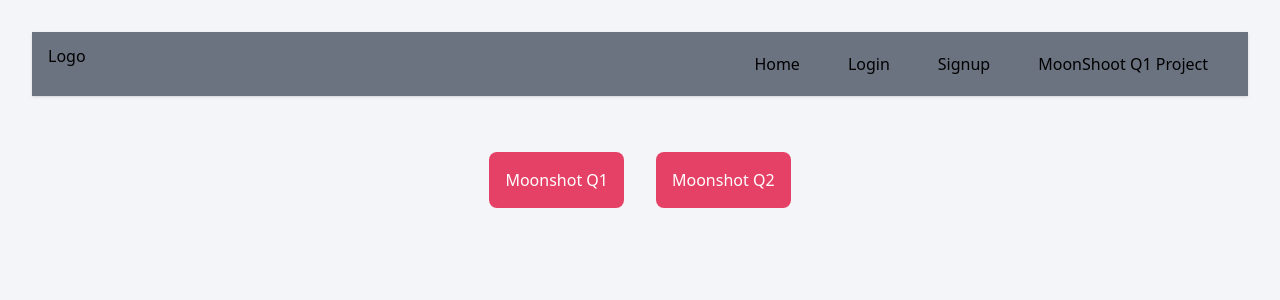
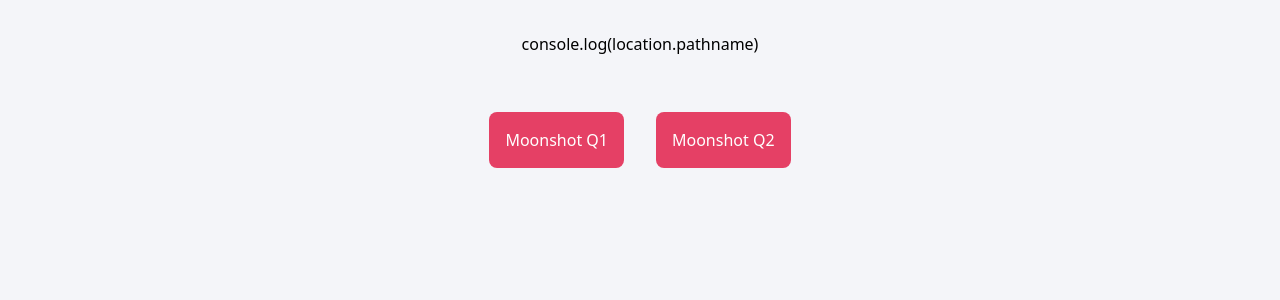
Before and after one commit to yunus102/Challenge-dec-2024, a React (Vite) app in the folder FrontEnd-main/: page / in a window 1280 px wide. Shown: the top 300 px of the page. Built offline with nearby package versions, Linux system fonts and the light colour scheme.

Commit message:
fixing issue a

```diff
--- a/FrontEnd-main/src/App.jsx
+++ b/FrontEnd-main/src/App.jsx
@@ -12,7 +12,6 @@ function App() {
   const location = useLocation();
   const navigate = useNavigate();
 
-  {location.pathname === '/' && <Header />}
 
   useEffect(() => {
     authService.getCurrentUser()
@@ -33,10 +32,10 @@ function App() {
   return !loading ? (
     <div className='w-full min-h-screen m-0 flex flex-wrap content-between'>
       <div className='w-full block'>
-        {/* Show the header conditionally */}
-        {location.pathname === '/' && <Header />}
+
 
         {/* Back button */}
+        console.log(location.pathname)
         {location.pathname !== '/' && (
           <button
             onClick={handleBack}
```
